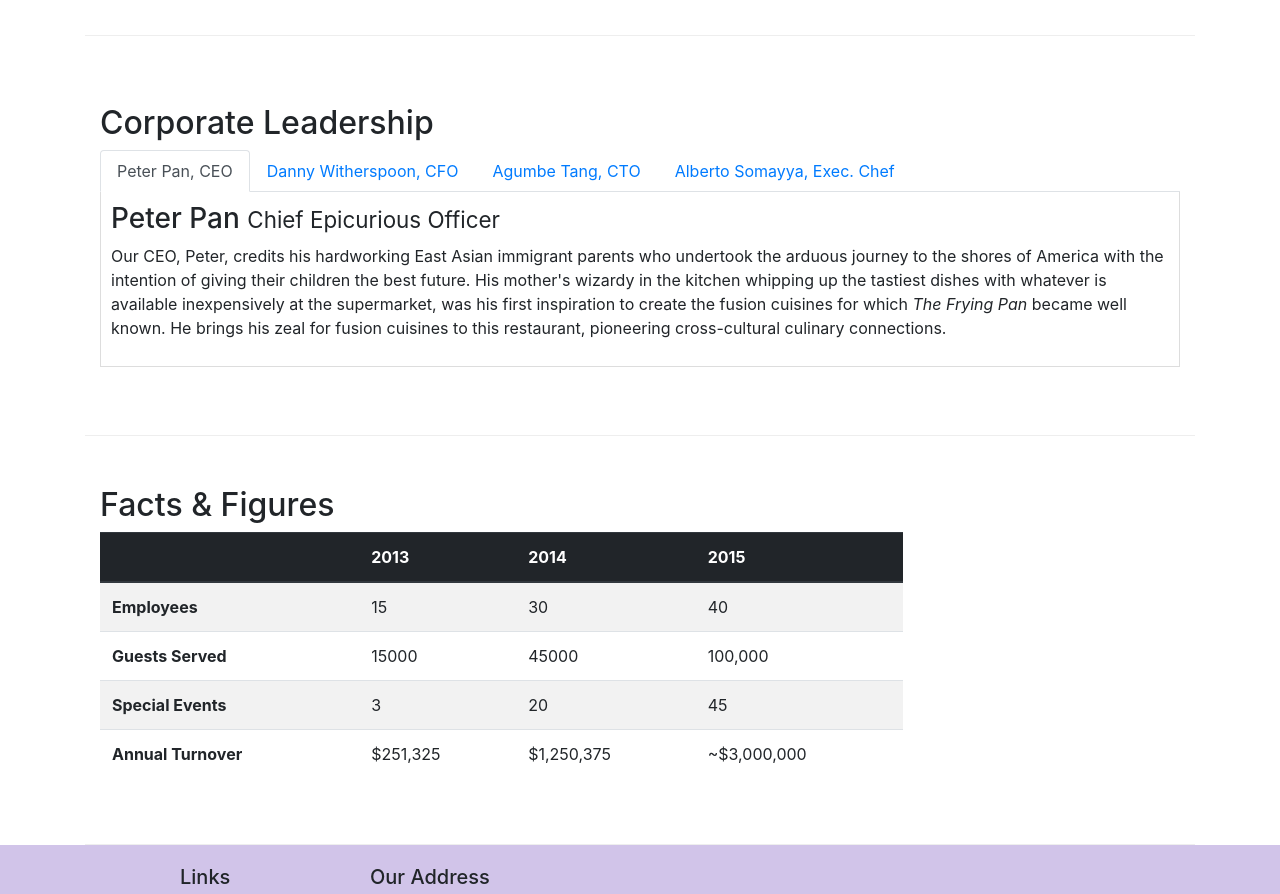
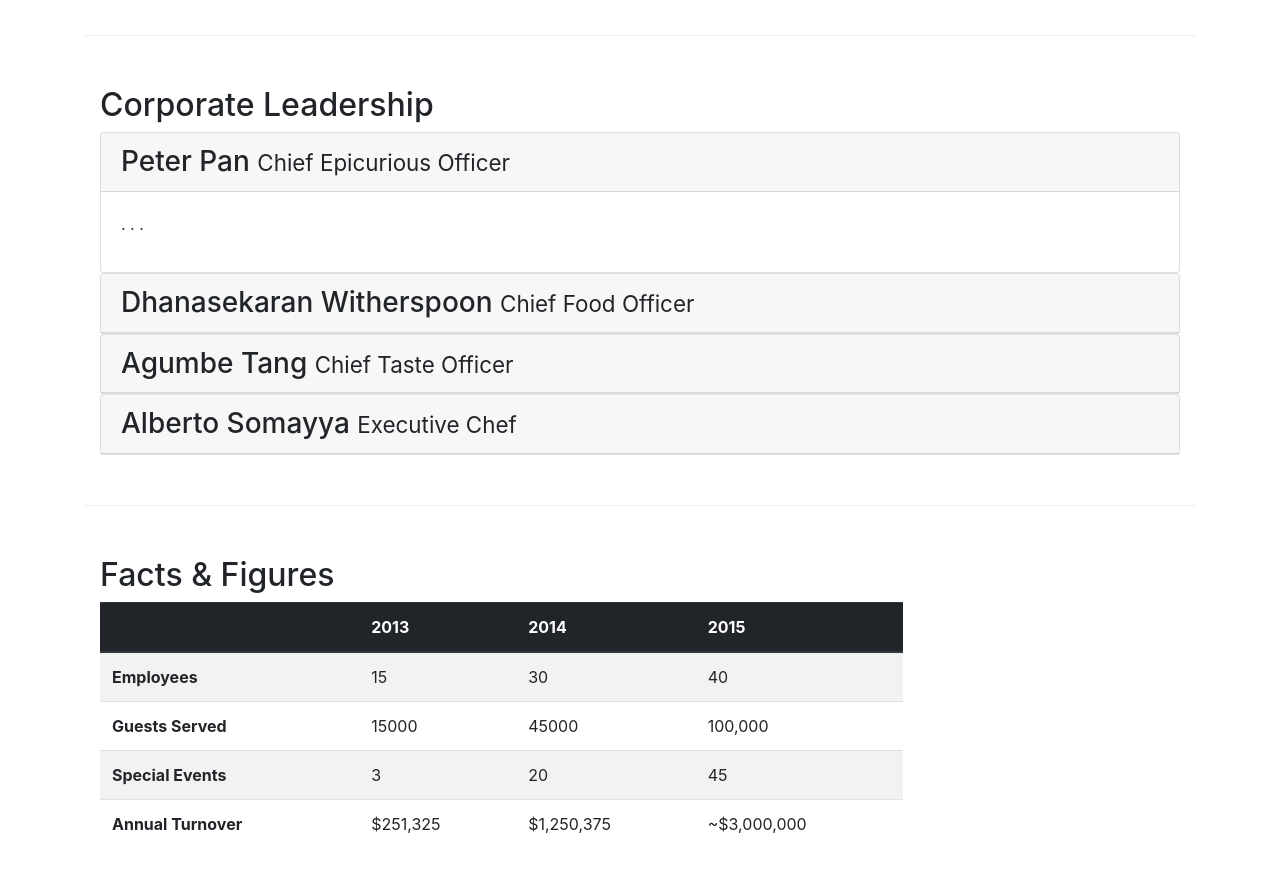
Before and after one commit to diegorobh/conFusion, a website: page aboutus.html in a window 1280 px wide. Shown: the part 940-1834 px from the top of the page. Drawn offline with nearby package versions, Linux system fonts and the light colour scheme.

Commit message:
Accordion

```diff
--- a/aboutus.html
+++ b/aboutus.html
@@ -22,7 +22,7 @@
       <button class="navbar-toggler" type="button" data-toggle="collapse" data-target="#Navbar">
         <span class="navbar-toggler-icon"></span>
       </button>
-      <a href="./index.html" class="navbar-brand mr-auto">Ristorante Con Fusion</a>
+      <a class="navbar-brand mr-auto" href="./index.html"><img src="img/logo.png" height="30" width="41"></a>
       <div class="collapse navbar-collapse" id="Navbar">
         <ul class="navbar-nav mr-auto">
           <li class="nav-item"><a href="./index.html" class="nav-link"><span class="fa fa-home fa-lg"></span> Home</a></li>
@@ -104,43 +104,68 @@ mr-auto es el margin-right auto, llenar el margen de la derecha lo más que se p
             <div class="col-md">
                 <h2>Corporate Leadership</h2>
 
-                <ul class="nav nav-tabs">
-                  <li class="nav-item">
-                    <a href="#peter" role="tab" data-toggle="tab" class="nav-link active">Peter Pan, CEO</a>
-                  </li>
-                  <li class="nav-item">
-                      <a class="nav-link" href="#danny" role="tab"
-                        data-toggle="tab">Danny Witherspoon, CFO</a>
-                    </li>
-                    <li class="nav-item">
-                      <a class="nav-link" href="#agumbe"role="tab"
-                        data-toggle="tab">Agumbe Tang, CTO</a>
-                    </li>
-                    <li class="nav-item">
-                      <a class="nav-link" href="#alberto" role="tab"
-                        data-toggle="tab">Alberto Somayya, Exec. Chef</a>
-                    </li>
-                </ul>
-                <div class="tab-content">
 
-                  <div class="tab-pane fade show active" role="tabpanel" id="peter">
-                    <h3>Peter Pan <small>Chief Epicurious Officer</small></h3>
-                    <p class="d-none d-sm-block">Our CEO, Peter, credits his hardworking East Asian immigrant parents who undertook the arduous journey to the shores of America with the intention of giving their children the best future. His mother's wizardy in the kitchen whipping up the tastiest dishes with whatever is available inexpensively at the supermarket, was his first inspiration to create the fusion cuisines for which <em>The Frying Pan</em> became well known. He brings his zeal for fusion cuisines to this restaurant, pioneering cross-cultural culinary connections.</p>
+
+                <div id="accordion">
+
+                  <div class="card">
+                      <div class="card-header" role="tab" id="peterhead">
+                      <h3 class="mb-0">
+                          <a data-toggle="collapse" data-target="#peter">
+                          Peter Pan <small>Chief Epicurious Officer</small>
+                          </a>
+                      </h3>
+                      </div>
+                      <div class="collapse show" id="peter" data-parent="#accordion">
+                          <div class="card-body">
+                              <p class="d-none d-sm-block">. . .</p>
+                          </div>
+                      </div>
                   </div>
 
-                  <div class="tab-pane fade" role="tabpanel" id="danny">
-                    <h3>Dhanasekaran Witherspoon <small>Chief Food Officer</small></h3>
-                    <p class="d-none d-sm-block">Our CFO, Danny, as he is affectionately referred to by his colleagues, comes from a long established family tradition in farming and produce. His experiences growing up on a farm in the Australian outback gave him great appreciation for varieties of food sources. As he puts it in his own words, <em>Everything that runs, wins, and everything that stays, pays!</em></p>
+                  <div class="card">
+                          <div class="card-header" role="tab" id="dannyhead">
+                          <h3 class="mb-0">
+                              <a class="collapsed" data-toggle="collapse" data-target="#danny">
+                              Dhanasekaran Witherspoon <small>Chief Food Officer</small>
+                              </a>
+                          </h3>
+                      </div>
+                      <div class="collapse" id="danny" data-parent="#accordion">
+                          <div class="card-body">
+                              <p class="d-none d-sm-block">. . .</em></p>
+                          </div>
+                      </div>
                   </div>
 
-                  <div class="tab-pane fade" role="tabpanel" id="agumbe">
-                    <h3>Agumbe Tang <small>Chief Taste Officer</small></h3>
-                    <p class="d-none d-sm-block">Blessed with the most discerning gustatory sense, Agumbe, our CTO, personally ensures that every dish that we serve meets his exacting tastes. Our chefs dread the tongue lashing that ensues if their dish does not meet his exacting standards. He lives by his motto, <em>You click only if you survive my lick.</em></p>
+                  <div class="card">
+                          <div class="card-header" role="tab" id="agumbehead">
+                          <h3 class="mb-0">
+                              <a class="collapsed" data-toggle="collapse" data-target="#agumbe">
+                              Agumbe Tang <small>Chief Taste Officer</small>
+                              </a>
+                          </h3>
+                      </div>
+                      <div class="collapse" id="agumbe" data-parent="#accordion">
+                          <div class="card-body">
+                              <p class="d-none d-sm-block">. . .</p>
+                          </div>
+                      </div>
                   </div>
 
-                  <div class="tab-pane fade" role="tabpanel" id="alberto">
-                    <h3>Alberto Somayya <small>Executive Chef</small></h3>
-                    <p class="d-none d-sm-block">Award winning three-star Michelin chef with wide International experience having worked closely with whos-who in the culinary world, he specializes in creating mouthwatering Indo-Italian fusion experiences. He says, <em>Put together the cuisines from the two craziest cultures, and you get a winning hit! Amma Mia!</em></p>
+                  <div class="card">
+                          <div class="card-header" role="tab" id="albertohead">
+                          <h3 class="mb-0">
+                              <a class="collapsed" data-toggle="collapse" data-target="#alberto">
+                              Alberto Somayya <small>Executive Chef</small>
+                              </a>
+                          </h3>
+                      </div>
+                      <div class="collapse" id="alberto" data-parent="#accordion">
+                          <div class="card-body">
+                              <p class="d-none d-sm-block">. . .</em></p>
+                          </div>
+                      </div>
                   </div>
 
                 </div>
```
Also changed, not shown: index.html (+1 -0 lines).
